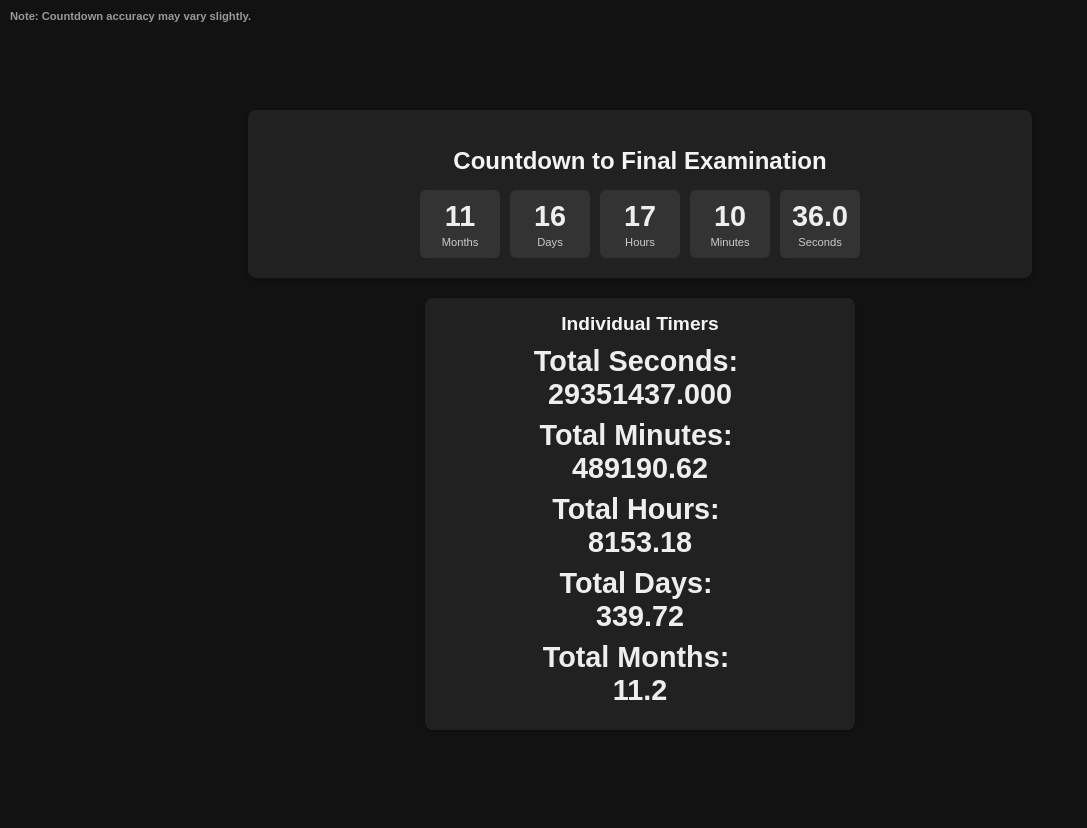
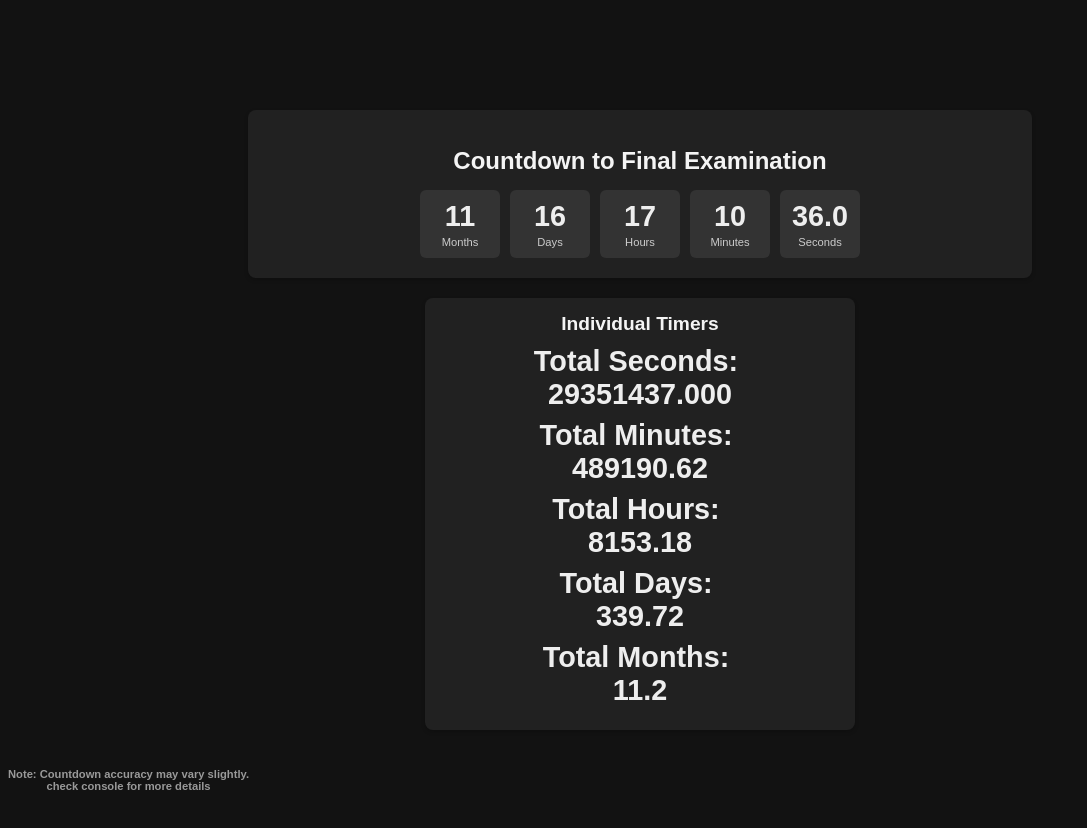
Before and after one commit to S-M-T09k/countdown-to-exams, a plain HTML site: page index.html in a window 1280 px wide. Shown: the whole page, without its empty margins (0-1087 px from the left). Drawn offline with Linux system fonts and the light colour scheme.

Commit message:
some tweaks

```diff
--- a/index.html
+++ b/index.html
@@ -8,9 +8,10 @@
     <link rel="stylesheet" href="style.css" />
   </head>
   <body>
-    <span class="accuracy-warning"
-      >Note: Countdown accuracy may vary slightly.</span
-    >
+    <span class="accuracy-warning">
+      Note: Countdown accuracy may vary slightly. <br />
+      check console for more details
+    </span>
     <div class="countdown-container">
       <h1>Countdown to Final Examination</h1>
       <div class="timer">
--- a/style.css
+++ b/style.css
@@ -15,11 +15,12 @@ body {
 }
 
 .accuracy-warning {
-  position: absolute;
-  top: 0.625rem; /* Equivalent to 10px */
-  left: 0.625rem; /* Equivalent to 10px */
+  position: fixed;
+  bottom: 0.5rem; /* Equivalent to 10px */
+  left: 0.5rem; /* Equivalent to 10px */
   font-size: 0.7em; /* Relative to the parent's font size */
   color: #999;
+  z-index: -1;
 }
 
 .countdown-container {
```
